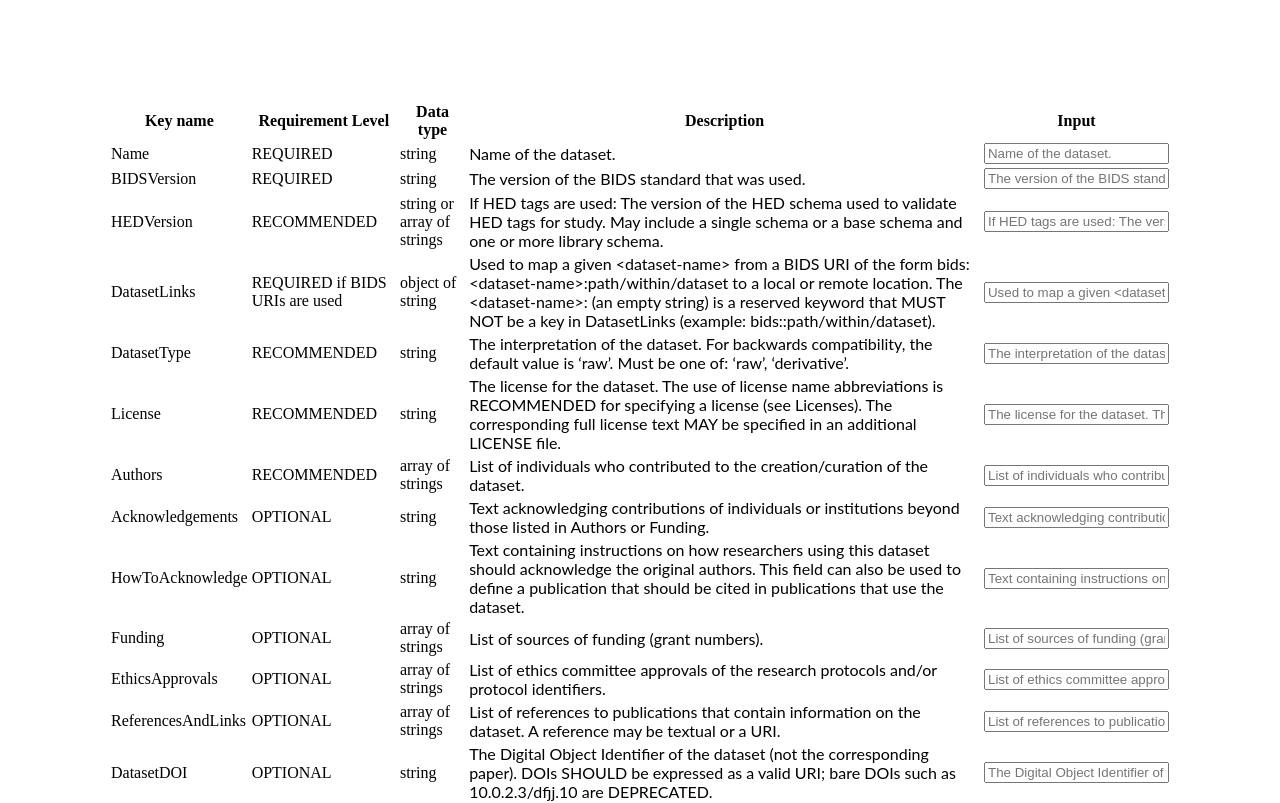
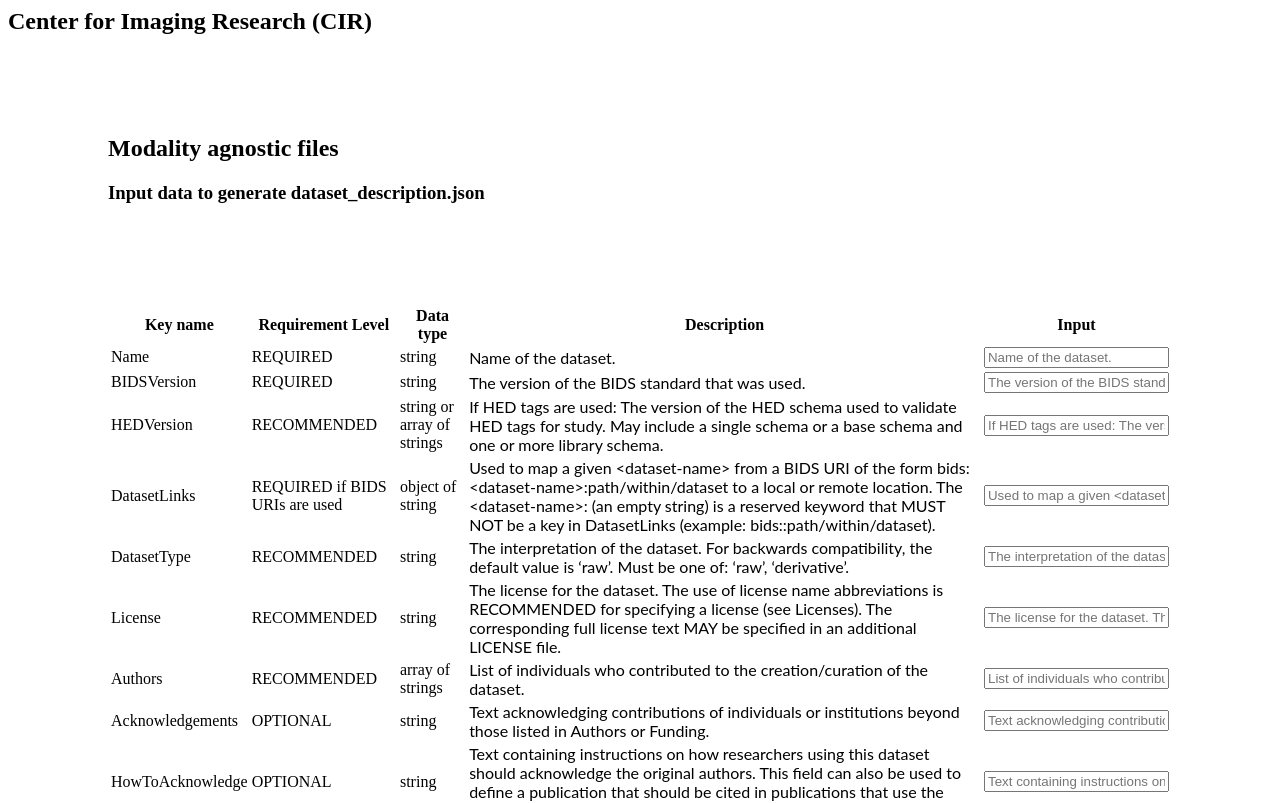
Before and after one commit to fomalhautn/bids-dataset-description, an Angular app: page / in a window 1280 px wide. Shown: the top 803 px of the page. Built offline with nearby package versions, Linux system fonts and the light colour scheme.

Commit message:
2 files modified

```diff
--- a/src/app/app.component.css
+++ b/src/app/app.component.css
@@ -2,6 +2,6 @@ p {
   font-family: Lato;
 }
 
-.table-with-margin {
+.margin {
   margin: 100px;
 }
--- a/src/app/app.component.html
+++ b/src/app/app.component.html
@@ -1,10 +1,19 @@
-<form *ngIf="filterForm" [formGroup]="filterForm" class="filter-form">
+<header>
+	<h2>Center for Imaging Research (CIR)</h2>
+</header>
+
+<div class="margin">
+	<h2>Modality agnostic files</h2>
+	<h3>Input data to generate dataset_description.json</h3>
+</div>
+
+<form *ngIf="filterForm" [formGroup]="filterForm" class="filter-form margin">
 	<ng-container *ngTemplateOutlet="recursiveList; context:{ $implicit: filterFields,formGroup:filterForm }">
 	</ng-container>
 </form>
 
 <ng-template #recursiveList let-filterFields let-formGroup="formGroup">
-	<table class="form-group table-with-margin">
+	<table class="form-group">
 		<tr>
 			<th><strong>Key name</strong></th>
 			<th><strong>Requirement Level</strong></th>
@@ -37,5 +46,6 @@
 			</tr>
 			</ng-container>
 	</table>
+	<h3>Here is your dataset_description.json:</h3>
+	<pre>{{filterForm?.value|json}}</pre>
 </ng-template>
-<pre>{{filterForm?.value|json}}</pre>
```
